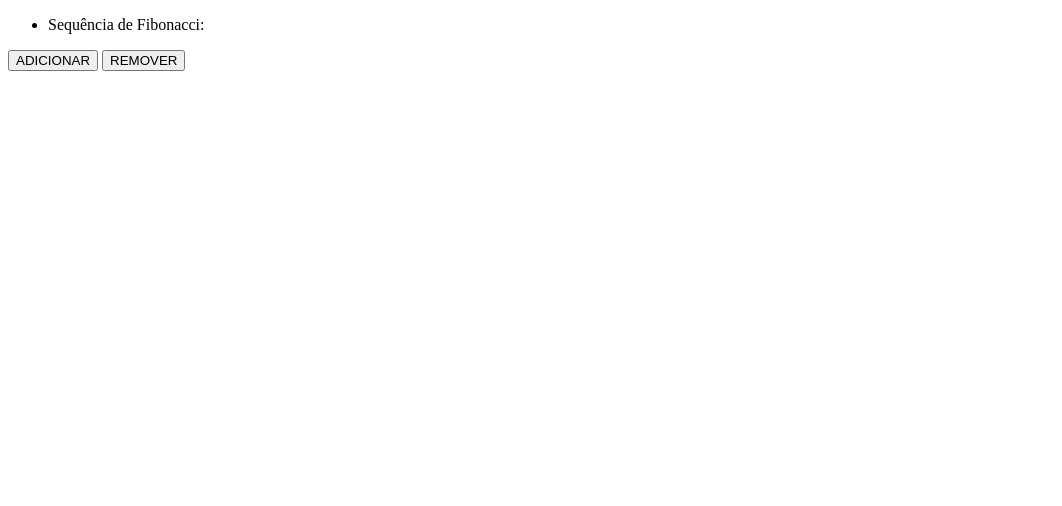
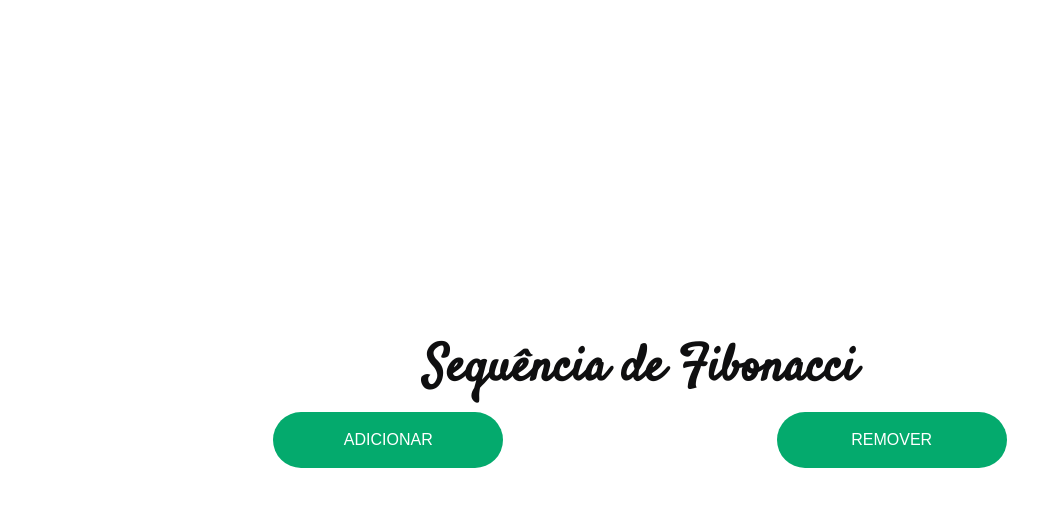
Before and after one commit to DaianeL/Fibonacci.js, a plain HTML site: page index.html in a window 1280 px wide. Shown: the whole page, without its empty margins (0-1062 px from the left). Drawn offline with Linux system fonts and the light colour scheme.

Commit message:
Atualização: Inclusão de Style

```diff
--- a/index.html
+++ b/index.html
@@ -4,12 +4,16 @@
     <meta charset="UTF-8" />
     <meta name="viewport" content="width=device-width, initial-scale=1.0" />
     <title>Fibonacci</title>
+    <link rel="stylesheet" href="style.css">
   </head>
   <body>
     <main>
+      <h1>Sequência de Fibonacci</h1>
         <ul><li id="listaFibonacci" ></l></ul>
-      <button id="btn_Add">ADICIONAR</button>
+      <section>
+        <button  id="btn_Add">ADICIONAR</button>
       <button id="btn_Remove" >REMOVER</buttonid>
+      </section>
     </main>
    <script src="script.js"></script>
   </body>
--- a/script.js
+++ b/script.js
@@ -33,9 +33,7 @@ criarLista();
 // Função criarLista: Atualiza o conteúdo da lista na tela com a sequência de Fibonacci atual.
 function criarLista() {
   let listaFibonacci = document.getElementById("listaFibonacci");
-  listaFibonacci.innerText = `Sequência de Fibonacci: ${fibonacciArray.join(
-    ","
-  )}`;
+  listaFibonacci.innerText = `${fibonacciArray.join(",")}`;
 }
 
 // Adiciona o próximo número da sequência de Fibonacci ao array e atualiza a lista na tela.
--- /dev/null
+++ b/style.css
@@ -0,0 +1,49 @@
+@import url("https://fonts.googleapis.com/css2?family=Satisfy&display=swap");
+
+* {
+  margin: 0;
+  padding: 0;
+  box-sizing: border-box;
+  cursor: pointer;
+}
+body {
+  width: 100vw;
+  height: 100vh;
+  display: flex;
+  justify-content: center;
+  align-items: center;
+}
+
+h1 {
+  color: rgb(15, 15, 16);
+  font-size: 50px;
+  font-family: "Satisfy", cursive;
+  text-align: center;
+}
+section {
+  width: 100vw;
+  display: flex;
+  justify-content: space-evenly;
+}
+button {
+  height: 7vh;
+  width: 18vw;
+  border-radius: 77px;
+  text-align: center;
+  border: none;
+  color: white;
+  font-size: 16px;
+  display: inline-block;
+  background-color: #04aa6d;
+}
+ul {
+  margin-top: 7px;
+  list-style: none;
+}
+li {
+  color: rgb(9, 9, 9);
+  text-align: center;
+  margin-top: 4px;
+  font-family: "Satisfy", cursive;
+  font-size: 23px;
+}
```
